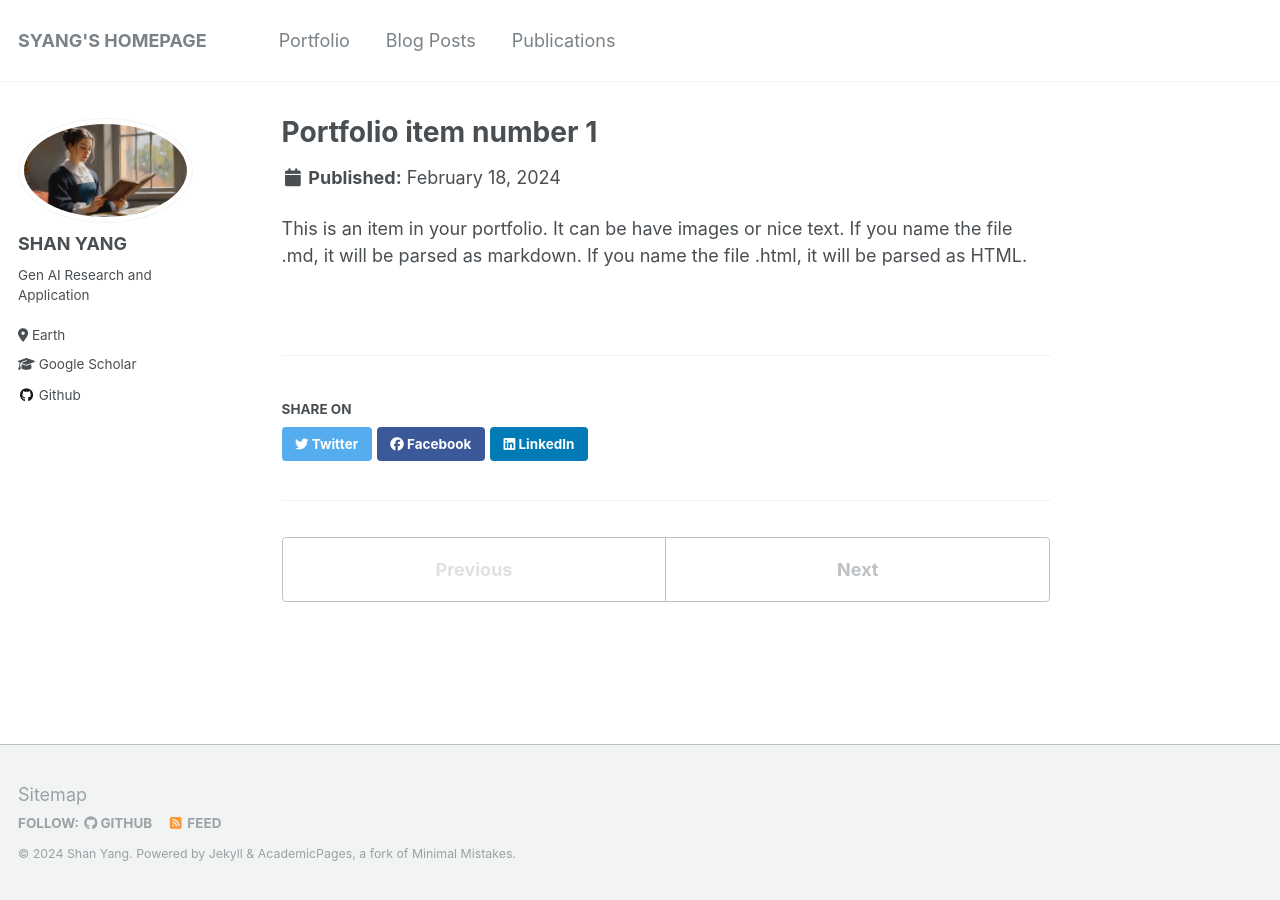
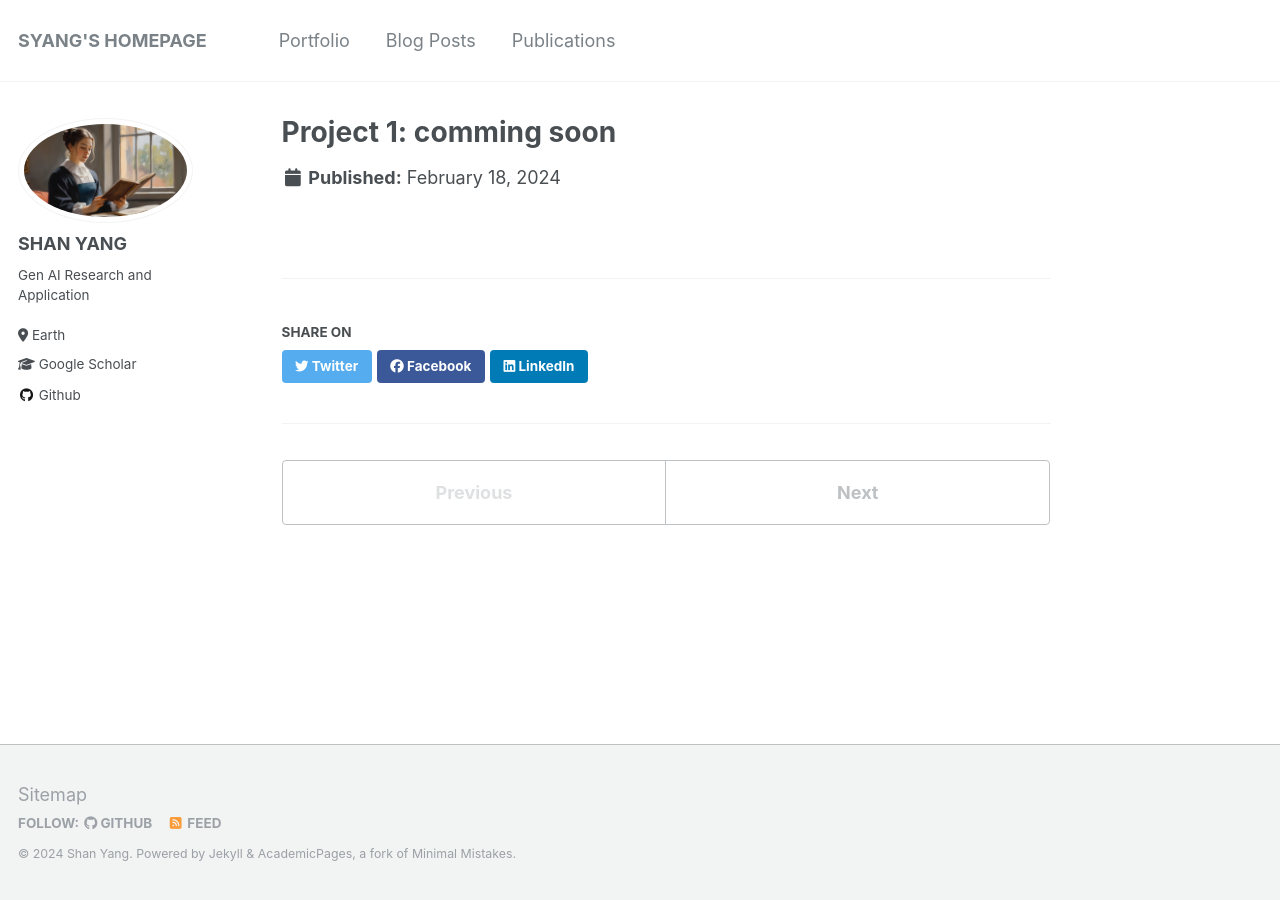
Before and after one commit to syang-lab/homepage, a Jekyll site: the page built from _portfolio/portfolio-1.md, in a window 1280 px wide. Built offline with Jekyll 4.4.1, drawn with Linux system fonts in a browser that asks for light colours.

Commit message:
Update portfolio-1.md

```diff
--- a/_portfolio/portfolio-1.md
+++ b/_portfolio/portfolio-1.md
@@ -1,7 +1,5 @@
 ---
-title: "Portfolio item number 1"
-excerpt: "Short description of portfolio item number 1<br/><img src='/images/500x300.png'>"
+title: "Project 1: comming soon"
+excerpt: "Project 1<br/><img src='/images/500x300.png'>"
 collection: portfolio
 ---
-
-This is an item in your portfolio. It can be have images or nice text. If you name the file .md, it will be parsed as markdown. If you name the file .html, it will be parsed as HTML.
```
